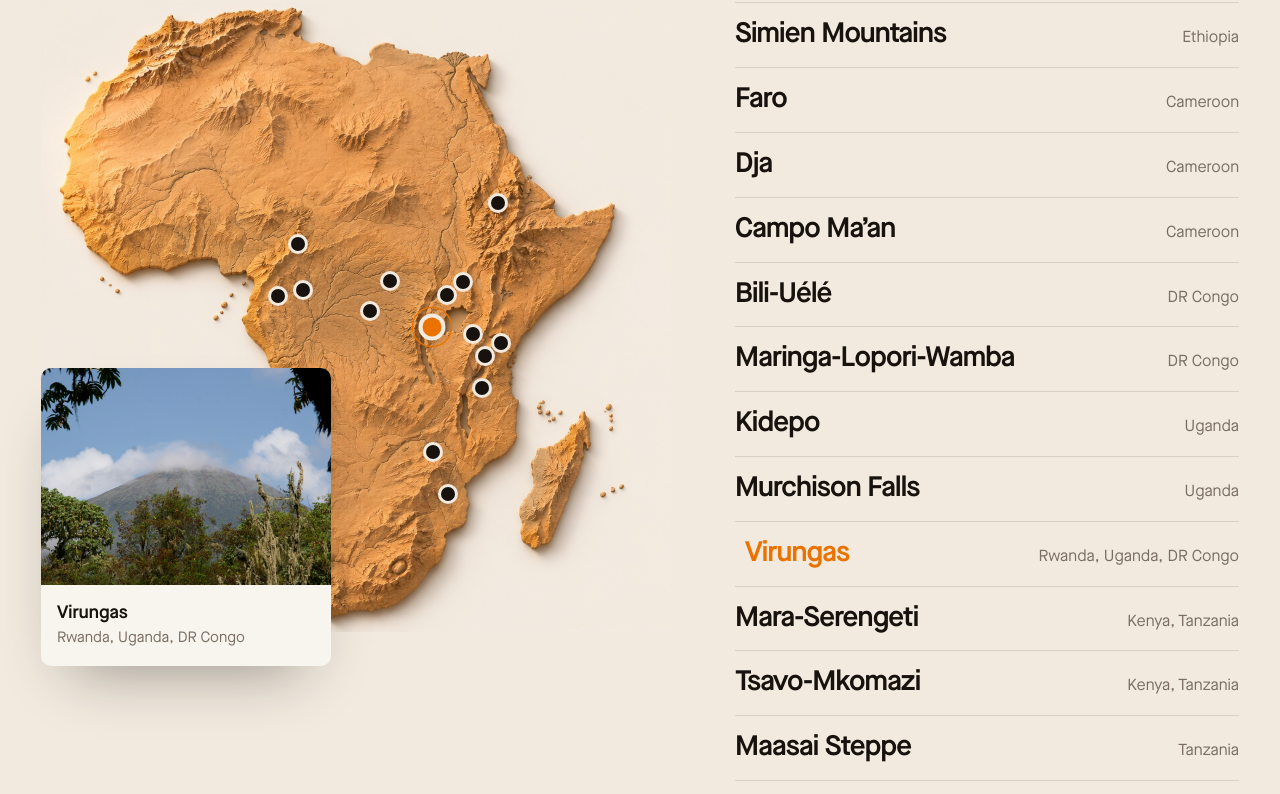
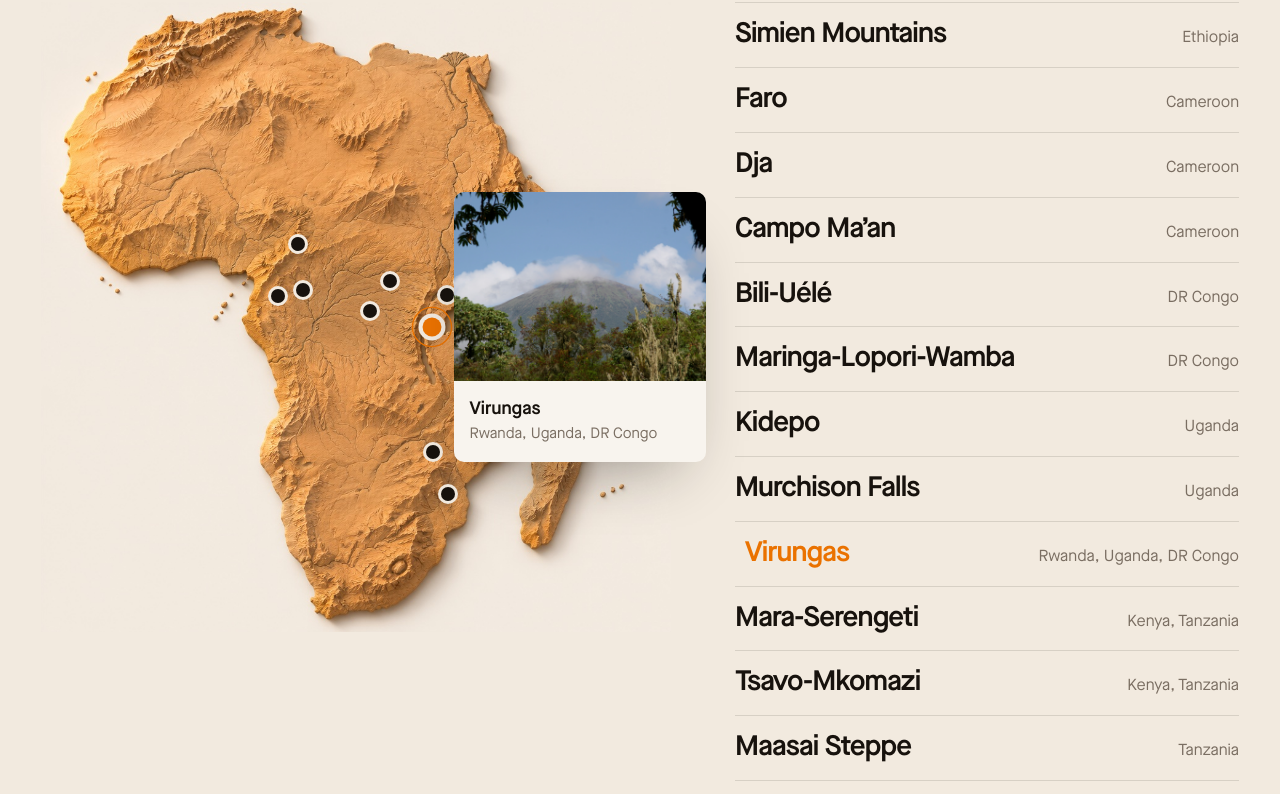
Before and after one commit to lazamilo/awf, a plain HTML site: page index.html in a window 1280 px wide. Shown: the part 7748-8542 px from the top of the page. Drawn offline with Linux system fonts and the light colour scheme.

Commit message:
Where We Work: anchor landscape photo card beside its active map dot
Co-Authored-By: Claude Opus 5.5 <noreply@anthropic.com>

```diff
--- a/main.js
+++ b/main.js
@@ -90,11 +90,27 @@
     peek.querySelector('strong').textContent = lands[i].n;
     peek.querySelector('span').textContent = lands[i].c;
     peek.classList.add('is-on');
-    // place peek on the opposite side of the pin
-    peek.style.right = lands[i].x > 55 ? 'auto' : '0';
-    peek.style.left = lands[i].x > 55 ? '0' : 'auto';
-    peek.style.top = lands[i].y > 55 ? '4%' : '58%';
+    placePeek(i);
   }
+  let curLand = 0;
+  function placePeek(i) {
+    curLand = i;
+    const map = document.querySelector('.where__map');
+    const W = map.clientWidth, H = map.clientHeight;
+    const pw = peek.offsetWidth, ph = peek.offsetHeight;
+    const px = lands[i].x / 100 * W, py = lands[i].y / 100 * H;
+    const gap = 22;
+    // sit beside the dot: to its right (open sea) when there is room, otherwise to its left
+    const room = W + (innerWidth > 1100 ? 70 : 0); // may spill slightly into the column gap
+    const left = px + gap + pw <= room ? px + gap : Math.max(0, px - gap - pw);
+    const top = Math.max(0, Math.min(py - ph / 2, H - ph));
+    peek.style.zIndex = 3;
+    peek.style.right = 'auto';
+    peek.style.left = left + 'px';
+    peek.style.top = top + 'px';
+    peek.classList.toggle('is-right', left > px);
+  }
+  addEventListener('resize', () => placePeek(curLand));
   setLand(8);
 
   /* ---------- Donate ---------- */
--- a/styles.css
+++ b/styles.css
@@ -179,7 +179,7 @@ body.menu-open .mmenu{opacity:1;visibility:visible}
 .pin::after{content:"";position:absolute;inset:-8px;border-radius:50%;border:1.5px solid var(--orange);opacity:0;transform:scale(.4);transition:opacity .3s,transform .5s var(--ease)}
 .pin.is-on{background:var(--orange);transform:scale(1.35);z-index:2}
 .pin.is-on::after{opacity:1;transform:scale(1)}
-.where__peek{position:absolute;right:0;top:4%;width:min(46%,340px);background:var(--paper);border-radius:10px;overflow:hidden;box-shadow:0 30px 60px -30px rgba(23,18,13,.45);opacity:0;transform:translateY(12px) scale(.98);transition:opacity .4s var(--ease),transform .5s var(--ease);pointer-events:none}
+.where__peek{position:absolute;left:0;top:0;width:min(40%,300px);z-index:3;background:var(--paper);border-radius:10px;overflow:hidden;box-shadow:0 30px 60px -30px rgba(23,18,13,.45);opacity:0;transform:translateY(12px) scale(.98);transition:opacity .4s var(--ease),transform .5s var(--ease),left .55s var(--ease),top .55s var(--ease);pointer-events:none}
 .where__peek.is-on{opacity:1;transform:none}
 .where__peek img{aspect-ratio:4/3;width:100%;object-fit:cover}
 .where__peek figcaption{padding:14px 16px 16px;display:flex;flex-direction:column}
```
